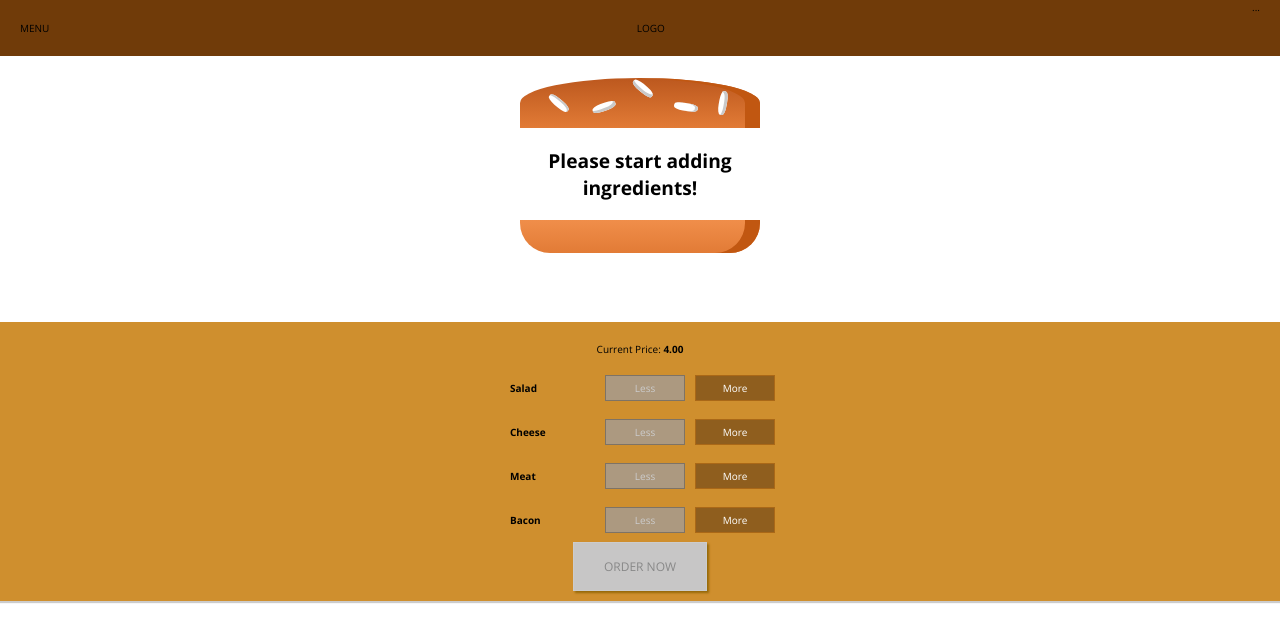
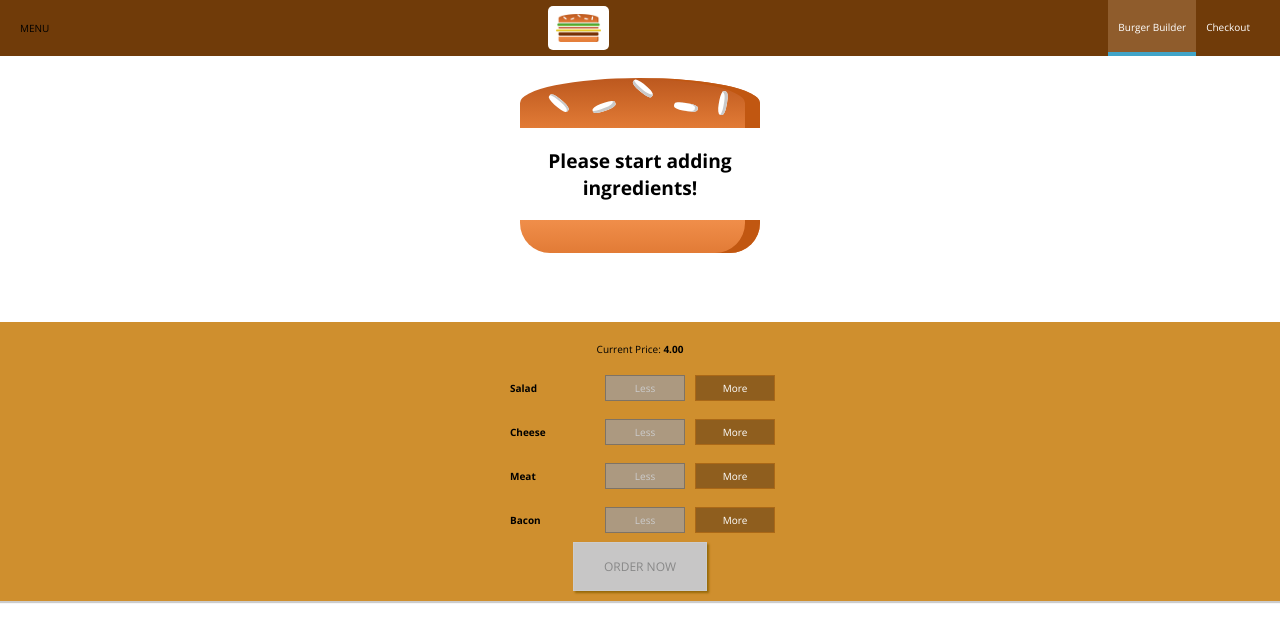
Before and after one commit to jg00/prop-MJ-Burgers, a React (Create React App) app: page / in a window 1280 px wide. Shown: the top 642 px of the page. Built offline with nearby package versions, Linux system fonts and the light colour scheme.

Commit message:
Added toolbar navigation component.

```diff
--- /dev/null
+++ b/src/components/Logo/Logo.js
@@ -0,0 +1,11 @@
+import React from "react";
+import burgerLogo from "../../assets/images/burger-logo.png";
+import classes from "./Logo.module.css";
+
+const logo = props => (
+  <div className={classes.Logo}>
+    <img src={burgerLogo} alt="MyBurger" />
+  </div>
+);
+
+export default logo;
--- /dev/null
+++ b/src/components/Logo/Logo.module.css
@@ -0,0 +1,11 @@
+.Logo {
+  background-color: #fff;
+  padding: 8px;
+  height: 80%;
+  box-sizing: border-box;
+  border-radius: 5px;
+}
+
+.Logo img {
+  height: 100%;
+}
--- /dev/null
+++ b/src/components/Navigation/NavigationItems/NavigationItem/NavigationItem.js
@@ -0,0 +1,12 @@
+import React from "react";
+import classes from "./NavigationItem.module.css";
+
+const navigationItem = props => (
+  <li className={classes.NavigationItem}>
+    <a href={props.link} className={props.active ? classes.active : null}>
+      {props.children}
+    </a>
+  </li>
+);
+
+export default navigationItem;
--- /dev/null
+++ b/src/components/Navigation/NavigationItems/NavigationItem/NavigationItem.module.css
@@ -0,0 +1,25 @@
+.NavigationItem {
+  margin: 0;
+  box-sizing: border-box;
+  display: flex;
+  height: 100%;
+  align-items: center;
+}
+
+.NavigationItem a {
+  color: white;
+  text-decoration: none;
+  height: 100%;
+  padding: 20px 10px;
+  border-bottom: 4px solid transparent;
+  box-sizing: border-box;
+  display: block;
+}
+
+.NavigationItem a:hover,
+.NavigationItem a:active,
+.NavigationItem a.active {
+  background-color: #8f5c2c;
+  border-bottom: 4px solid #40a4c8;
+  color: #fff;
+}
--- /dev/null
+++ b/src/components/Navigation/NavigationItems/NavigationItems.js
@@ -0,0 +1,13 @@
+import React from "react";
+import classes from "./NavigationItems.module.css";
+import NavigationItem from "./NavigationItem/NavigationItem";
+
+const navigationItems = () => (
+  <ul className={classes.NavigationItems}>
+    <NavigationItem link="/" active>
+      Burger Builder
+    </NavigationItem>
+    <NavigationItem link="/">Checkout</NavigationItem>
+  </ul>
+);
+export default navigationItems;
--- /dev/null
+++ b/src/components/Navigation/NavigationItems/NavigationItems.module.css
@@ -0,0 +1,8 @@
+.NavigationItems {
+  margin: 0;
+  padding: 0;
+  list-style: none;
+  display: flex;
+  align-items: center;
+  height: 100%;
+}
--- a/src/components/Navigation/Toolbar/Toolbar.js
+++ b/src/components/Navigation/Toolbar/Toolbar.js
@@ -1,11 +1,15 @@
 import React from "react";
 import classes from "./Toolbar.module.css";
+import Logo from "../../Logo/Logo";
+import NavigationItems from "../NavigationItems/NavigationItems";
 
 const toolbar = props => (
   <header className={classes.Toolbar}>
     <div>MENU</div>
-    <div>LOGO</div>
-    <nav>...</nav>
+    <Logo />
+    <nav>
+      <NavigationItems />
+    </nav>
   </header>
 );
 
```
Also changed, not shown: src/assets/images/burger-logo.png (added).
